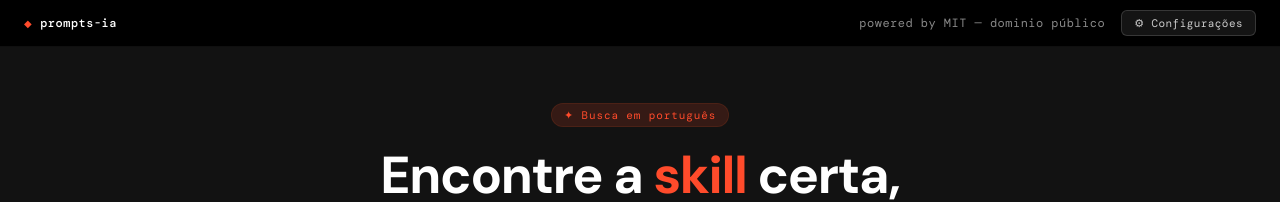
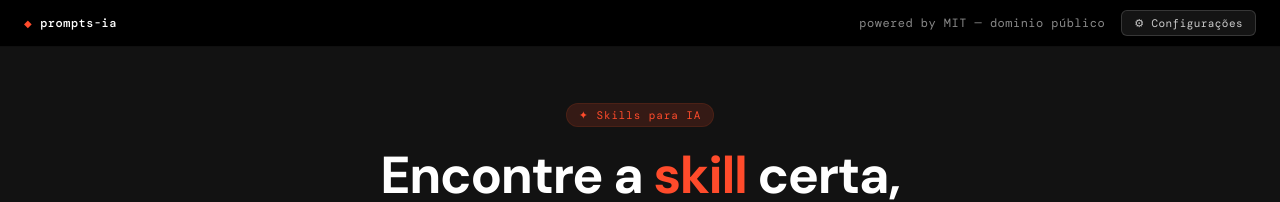
Before and after one commit to acaciomiranda/prompt-ia, a website with bundled scripts: page public/index.html in a window 1280 px wide. Shown: the top 202 px of the page. Built offline with nearby package versions, Linux system fonts and the light colour scheme.

Commit message:
alterei o subtitulo da pagina para Skills para IA

```diff
--- a/public/index.html
+++ b/public/index.html
@@ -28,7 +28,7 @@
 
   <!-- ── Hero ───────────────────────────────────────────────── -->
   <section class="hero">
-    <div class="hero-eyebrow">✦ Busca em português</div>
+    <div class="hero-eyebrow">✦ Skills para IA</div>
     <h1>Encontre a <em>skill</em> certa,<br>baixe na hora.</h1>
     <p>
       Digite a habilidade que você precisa. A IA busca, gera e entrega
```
